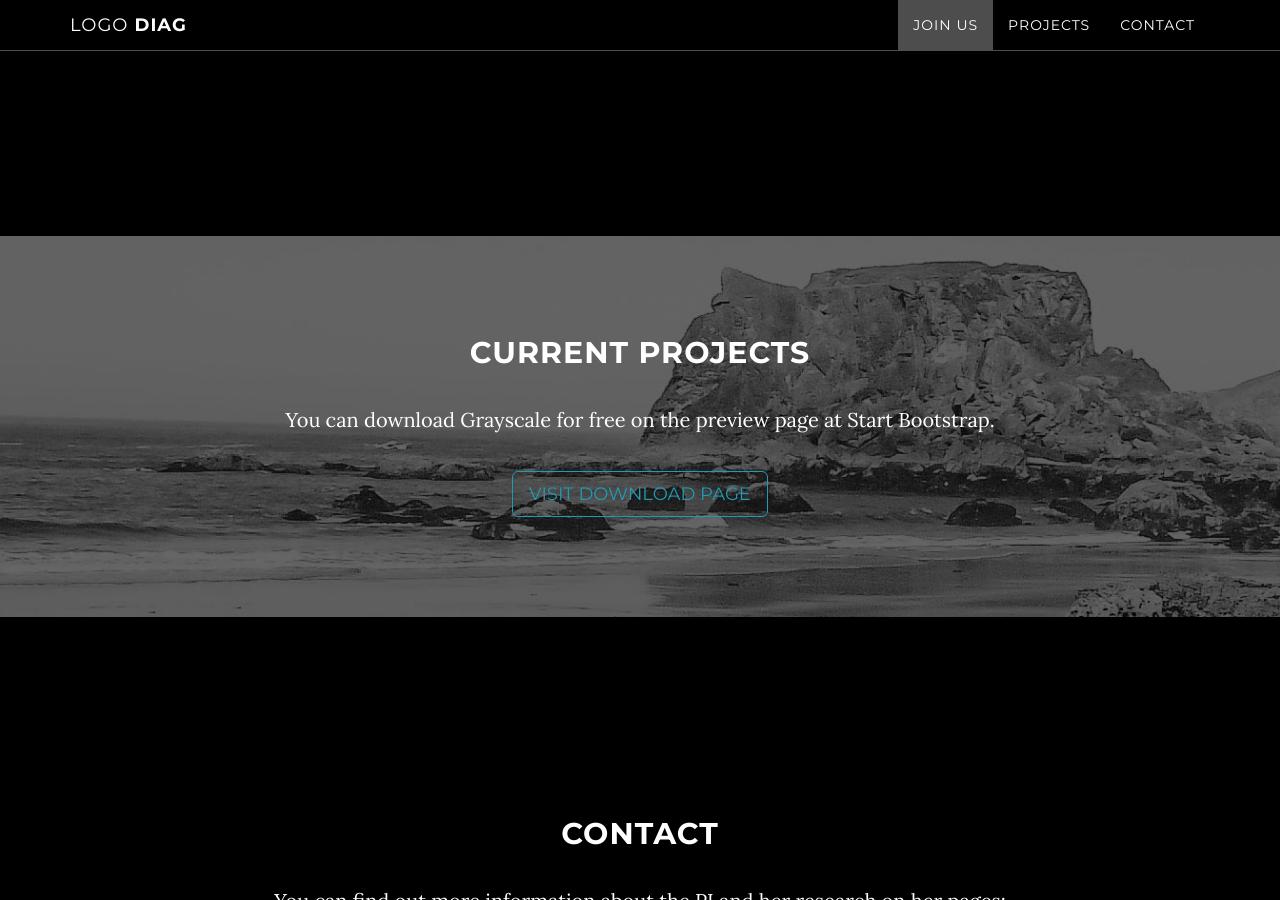
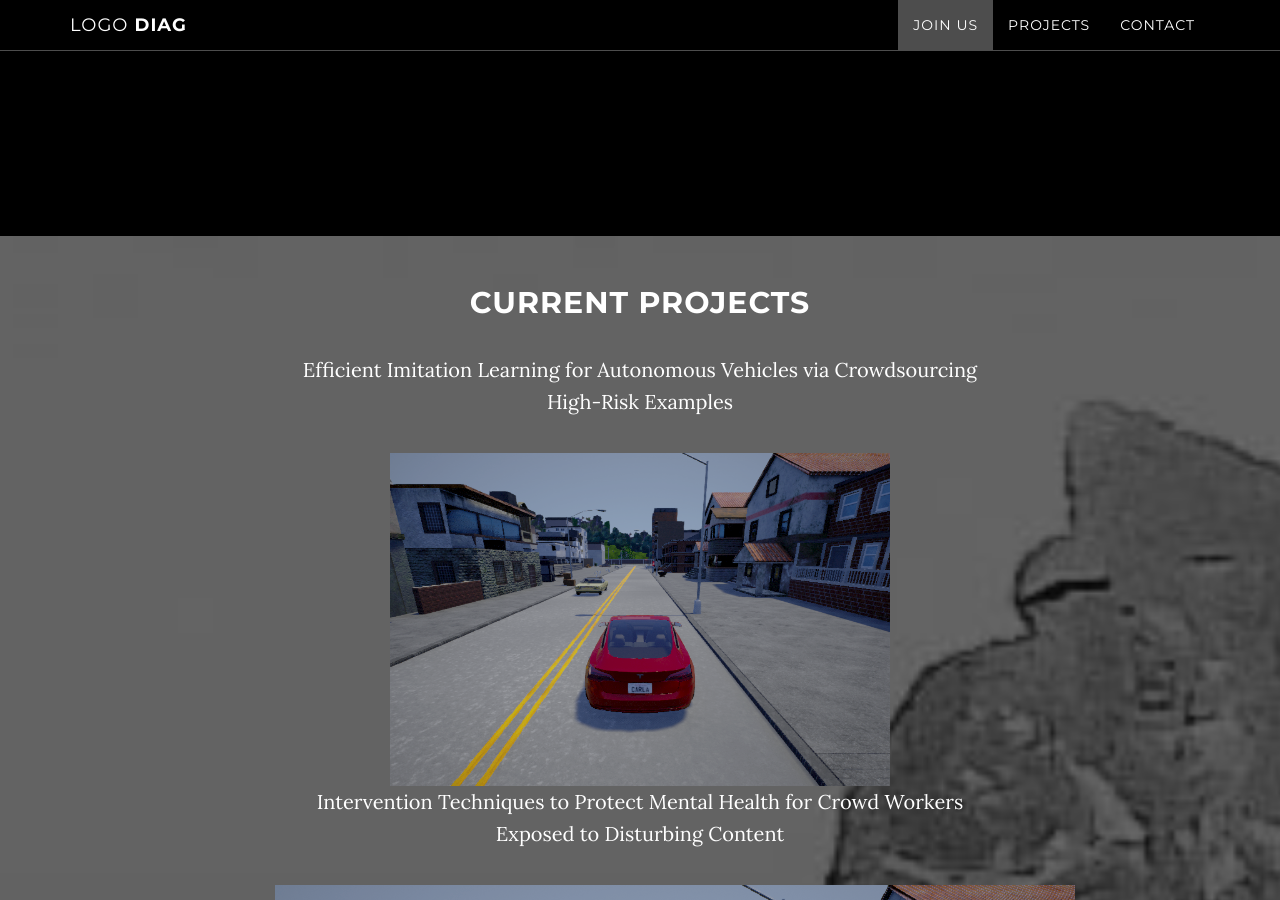
Before and after one commit to raflereak/diag-dgist.github.io, a Jekyll site: the page built from index.html, in a window 1280 px wide and 900 px high, scrolled down 1394 px. Built offline with Jekyll 4.4.1, drawn with Linux system fonts in a browser that asks for light colours; some of the changed text lies outside the part shown.

Commit message:
added projects, edited contact and nav

```diff
--- a/_includes/contact.html
+++ b/_includes/contact.html
@@ -4,12 +4,12 @@
             <div class="col-lg-8 col-lg-offset-2">
                 <h2>Contact</h2>
                 <p>You can find out more information about the PI and her research on her pages:</p>
-                <p><a href="https://jyskwon.github.io/">jyskwon.github.io</a>
+                <p><a href="https://jyskwon.github.io/" target="_blank">jyskwon.github.io</a>
                 </p>
                 <ul class="list-inline banner-social-buttons">
                     {% for network in site.social %}
                     <li>
-                        <a href="{{ network.url }}" class="btn btn-default btn-lg"><i class="fa fa-{{ network.title }} fa-fw"></i> <span class="network-name">{{ network.title }}</span></a>
+                        <a href="{{ network.url }}" target="_blank" class="btn btn-default btn-lg"><i class="fa fa-{{ network.title }} fa-fw"></i> <span class="network-name">{{ network.title }}</span></a>
                     </li>
                     {% endfor %}
                 </ul>
--- a/_includes/css/grayscale.css
+++ b/_includes/css/grayscale.css
@@ -252,7 +252,7 @@ a:focus {
     padding-top: 100px;
 }
 
-.download-section {
+.projects-section {
     width: 100%;
     padding: 50px 0;
     color: #fff;
--- a/_includes/nav.html
+++ b/_includes/nav.html
@@ -21,7 +21,7 @@
                         <a class="page-scroll" href="#joinus">Join Us</a>
                     </li>
                     <li>
-                        <a class="page-scroll" href="#download">Projects</a>
+                        <a class="page-scroll" href="#projects">Projects</a>
                     </li>
                     <li>
                         <a class="page-scroll" href="#contact">Contact</a>
--- a/_includes/projects.html
+++ b/_includes/projects.html
@@ -1,11 +1,17 @@
-    <!-- Download Section -->
-    <section id="download" class="content-section text-center">
-        <div class="download-section">
+    <!-- Projects Section -->
+    <section id="projects" class="content-section text-center">
+        <div class="projects-section">
             <div class="container">
                 <div class="col-lg-8 col-lg-offset-2">
                     <h2>Current Projects</h2>
-                    <p>You can download Grayscale for free on the preview page at Start Bootstrap.</p>
-                    <a href="http://startbootstrap.com/template-overviews/grayscale/" class="btn btn-default btn-lg">Visit Download Page</a>
+                    <p>Efficient Imitation Learning for Autonomous Vehicles via Crowdsourcing High-Risk Examples</p>
+                    <img src="/img/00118185.png" alt="" width="500" height="333">
+                    <br>
+                    <p>Intervention Techniques to Protect Mental Health for Crowd Workers Exposed to Disturbing Content</p>
+                    <img src="/img/00118185.png" alt="">
+                    <br>
+                    <p>Understanding Experts' Task Complition Workflow to Automate Using Crowd-AI Hybrid Systems</p>
+                    <img src="/img/00118185.png" alt="">
                 </div>
             </div>
         </div>
```
Also changed, not shown: img/00118185.png (added).
